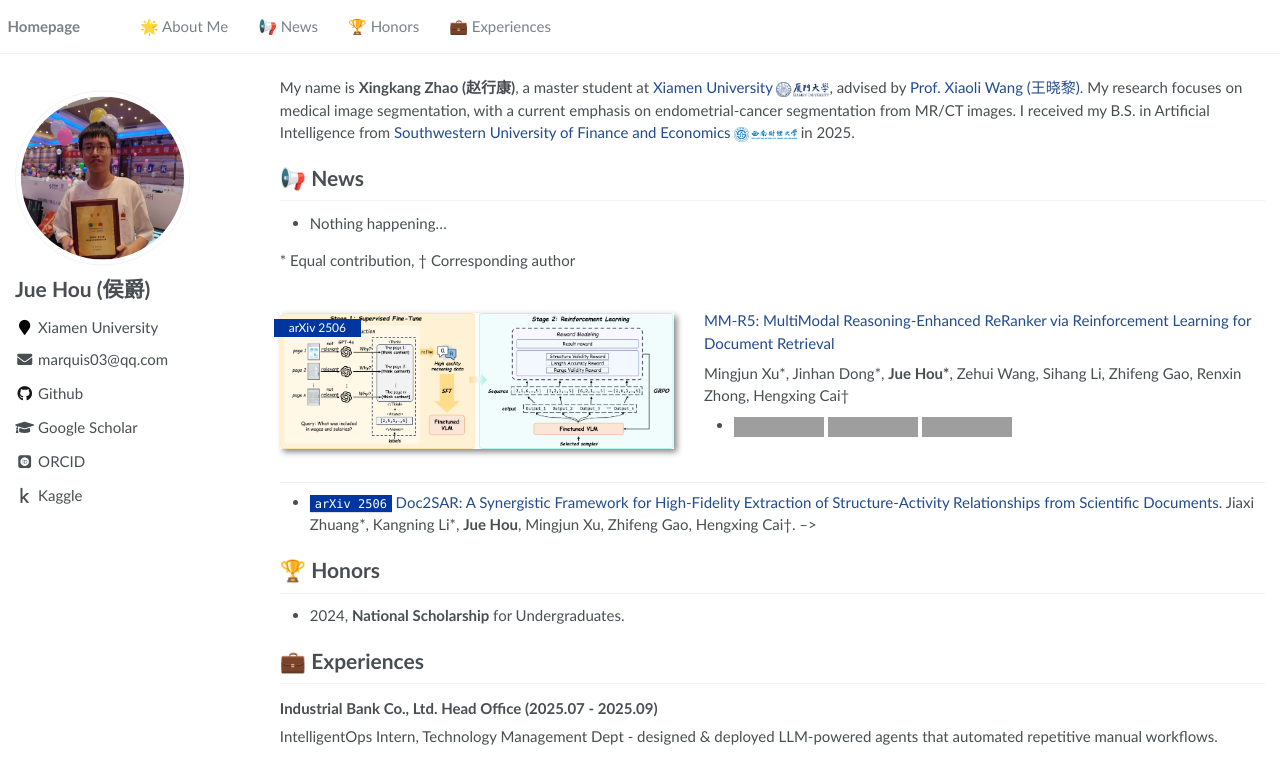
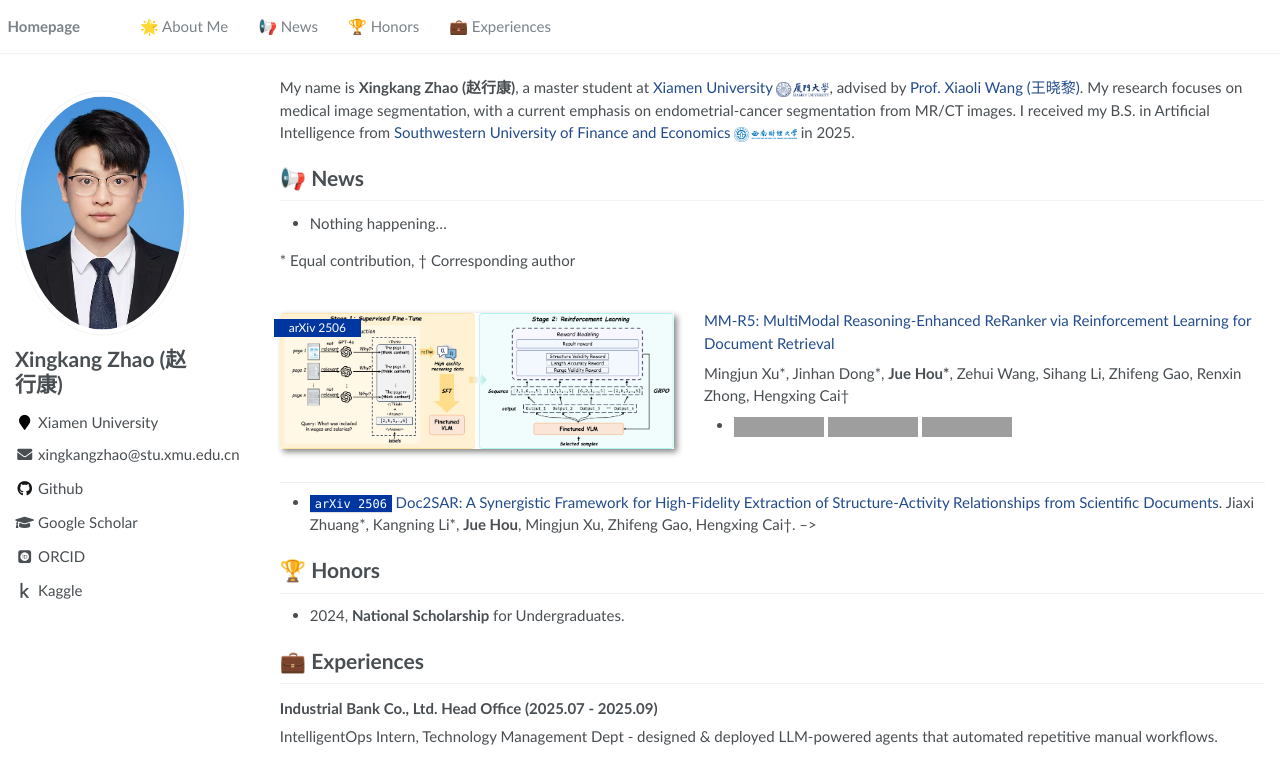
Before and after one commit to XKTREK/xktrek.github.io, a Jekyll site: the page built from _pages/about.md, in a window 1280 px wide. Shown: the top 784 px of the page. Built offline with Jekyll 4.4.1, drawn with Linux system fonts in a browser that asks for light colours; some web fonts are replaced; grey boxes are pictures that could not be loaded.

Commit message:
2025-9-21

```diff
--- a/_config.yml
+++ b/_config.yml
@@ -6,9 +6,9 @@
 # `jekyll serve`. If you change this file, please restart the server process.
 
 # Site Settings
-title: "Jue Hou"
+title: "Xingkang Zhao"
 description: ""
-repository: "Marquis03/marquis03.github.io"
+repository: "XKTREK/xktrek.github.io"
 google_scholar_stats_use_cdn: false
 
 # google analytics
@@ -21,14 +21,14 @@ baidu_site_verification: # https://ziyuan.baidu.com/login/index?u=/site/index
 
 # Site Author
 author:
-  name: "Jue Hou (侯爵)"
-  avatar: "images/avatar.jpg"
+  name: "Xingkang Zhao (赵行康)"
+  avatar: "images/z2.jpg"
   bio:
   location:
   employer: "Xiamen University"
   pubmed:
   googlescholar: "https://scholar.google.com/citations?user=GoceuAsAAAAJ"
-  email: "marquis03@qq.com"
+  email: "xingkangzhao@stu.xmu.edu.cn"
   researchgate: # e.g., "https://www.researchgate.net/profile/yourprofile"
   uri:
   bitbucket:
@@ -37,7 +37,7 @@ author:
   flickr:
   facebook:
   foursquare:
-  github: Marquis03 # e.g., "github username"
+  github: XKTREK # e.g., "github username"
   google_plus:
   keybase:
   instagram:
@@ -57,7 +57,7 @@ author:
   xing:
   youtube:
   wikipedia:
-  kaggle: Marquis03 # e.g., "kaggle username"
+  kaggle: XKTREK # e.g., "kaggle username"
 
 # Reading Files
 include:
```
Also changed, not shown: images/avatar.jpg (deleted), images/z2.jpg (added).
